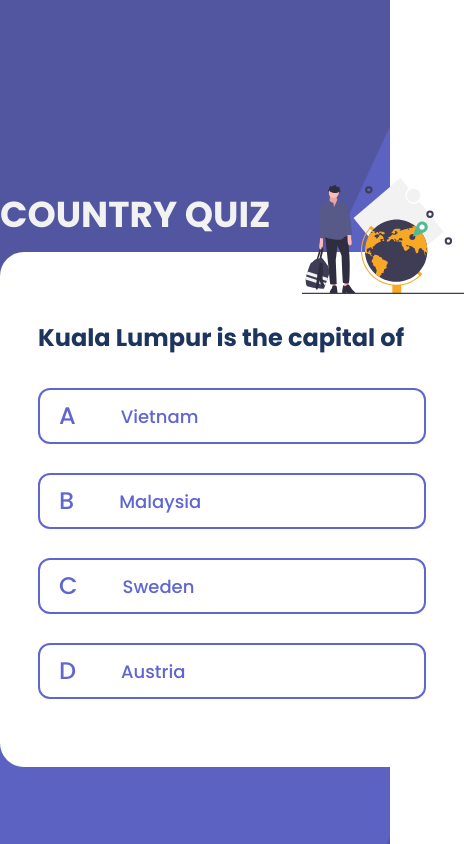
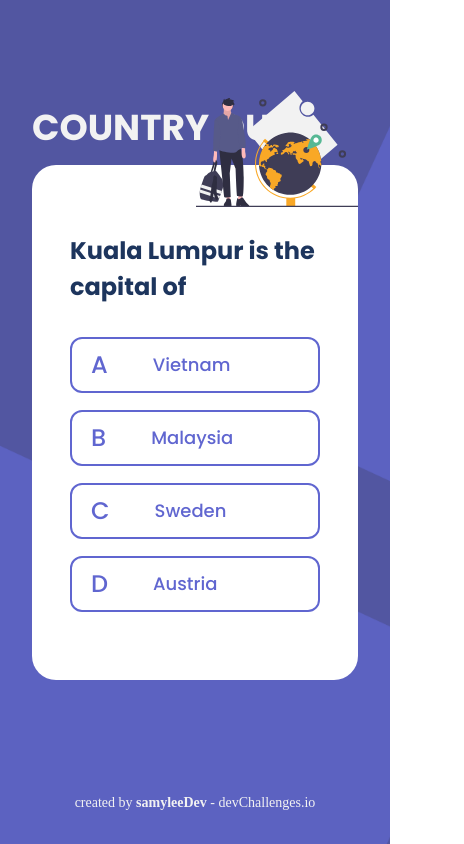
Before and after one commit to samyleedev/country-quiz-master-devchallenges, a React (Create React App) app: page / in a window 390 px wide. Shown: the whole page, 464 px wide, since content can reach past the window. Built offline with nearby package versions, Linux system fonts and the light colour scheme.

Commit message:
add footer and responsivity

```diff
--- a/src/App.jsx
+++ b/src/App.jsx
@@ -1,10 +1,12 @@
 import "./App.scss";
+import Footer from "./components/footer/Footer";
 import QuizContainer from "./components/quiz-container/QuizContainer";
 
 function App() {
   return (
     <div className="App">
       <QuizContainer />
+      <Footer />
     </div>
   );
 }
--- a/src/App.scss
+++ b/src/App.scss
@@ -1,5 +1,9 @@
 .App {
-  position: relative;
+  // position: relative;
+  display: flex;
+  flex-flow: column nowrap;
+  align-items: center;
+  justify-content: center;
   width: 100vw;
   height: 100vh;
   background-image: url("../public/background.png");
--- /dev/null
+++ b/src/components/footer/Footer.jsx
@@ -0,0 +1,14 @@
+import React from "react";
+import "./Footer.scss";
+
+const Footer = () => {
+  return (
+    <div className="Footer">
+      <p>
+        created by <span>samyleeDev</span> - devChallenges.io
+      </p>
+    </div>
+  );
+};
+
+export default Footer;
--- /dev/null
+++ b/src/components/footer/Footer.scss
@@ -0,0 +1,15 @@
+@import "../../variables.scss";
+
+.Footer {
+  position: absolute;
+  bottom: 0px;
+  height: 17px;
+  text-align: center;
+  font-size: 14px;
+  color: $font-color1;
+  margin: 2rem;
+
+  span {
+    font-weight: bold;
+  }
+}
--- a/src/components/quiz-container/QuizContainer.scss
+++ b/src/components/quiz-container/QuizContainer.scss
@@ -2,13 +2,11 @@
 
 .QuizContainer {
   position: relative;
-  width: 464px;
+  max-width: 464px;
   height: 515px;
-  top: 252px;
   left: 0;
   right: 0;
-  margin-left: auto;
-  margin-right: auto;
+  margin: 0rem 2rem 0rem 2rem;
   background: #ffffff;
   border-radius: 24px;
   font-family: $main-font;
@@ -65,6 +63,7 @@
       &:hover {
         background-color: $hover_answer-color;
         color: #ffffff;
+        border: none;
       }
       .answer-char {
         margin-left: 19px;
```
